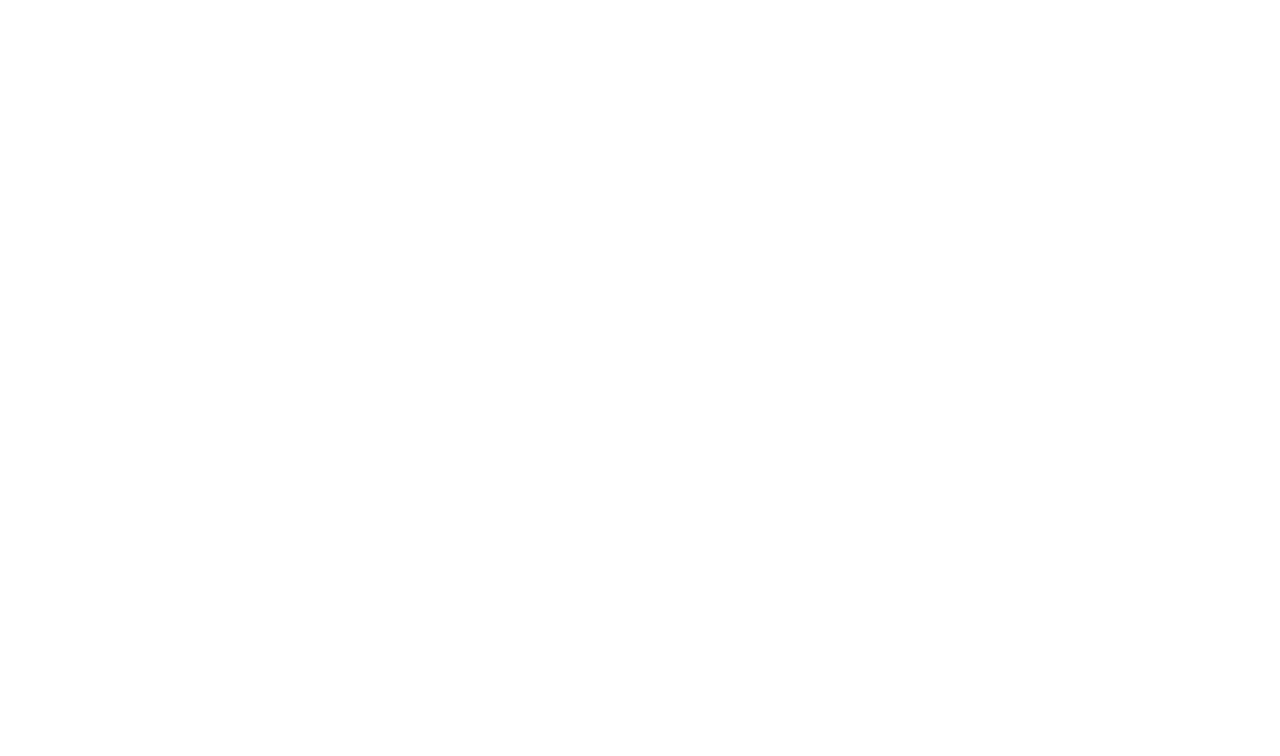
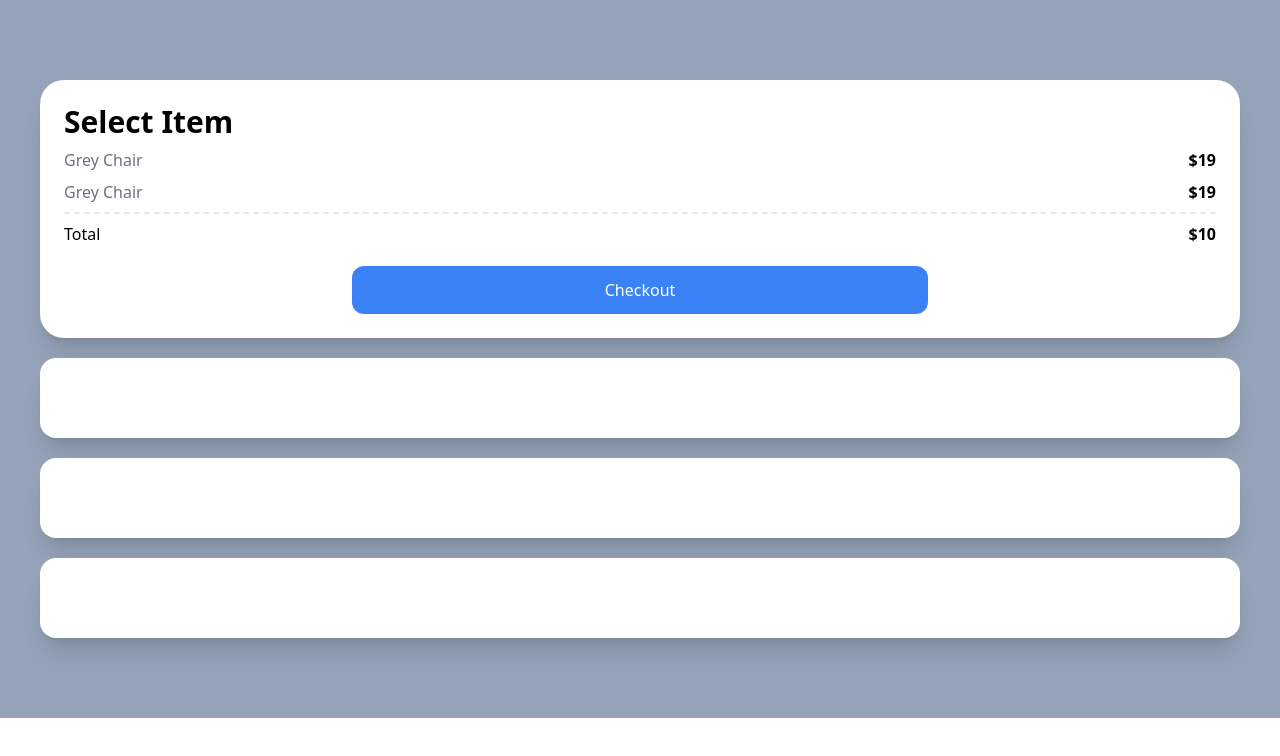
Before and after one commit to ryugibo/nomad-carrot-market, a Next.js app: page / in a window 1280 px wide. Shown: the top 756 px of the page. Built offline with nearby package versions, Linux system fonts and the light colour scheme.

Commit message:
:memo: #4.1 | Test Drive part One / 2

```diff
--- a/pages/index.tsx
+++ b/pages/index.tsx
@@ -1,7 +1,31 @@
 import type { NextPage } from "next";
 
 const Home: NextPage = () => {
-  return null;
+  return (
+    <div className="bg-slate-400 py-20 px-10 grid gap-5">
+      <div className="bg-white p-6 rounded-3xl shadow-xl">
+        <span className="font-semibold text-3xl">Select Item</span>
+        <div className="flex justify-between my-2">
+          <span className="text-gray-500">Grey Chair</span>
+          <span className="font-semibold">$19</span>
+        </div>
+        <div className="flex justify-between">
+          <span className="text-gray-500">Grey Chair</span>
+          <span className="font-semibold">$19</span>
+        </div>
+        <div className="flex justify-between mt-2 pt-2 border-t-2 border-dashed">
+          <span>Total</span>
+          <span className="font-semibold">$10</span>
+        </div>
+        <div className="mt-5 bg-blue-500 text-white p-3 text-center rounded-xl w-1/2 mx-auto  ">
+          Checkout
+        </div>
+      </div>
+      <div className="bg-white p-10 rounded-2xl shadow-xl"></div>
+      <div className="bg-white p-10 rounded-2xl shadow-xl"></div>
+      <div className="bg-white p-10 rounded-2xl shadow-xl"></div>
+    </div>
+  );
 };
 
 export default Home;
```
